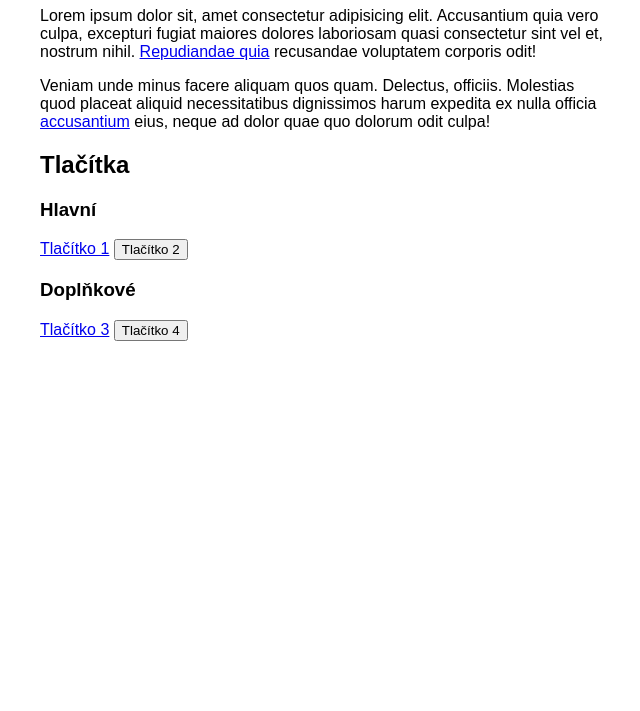
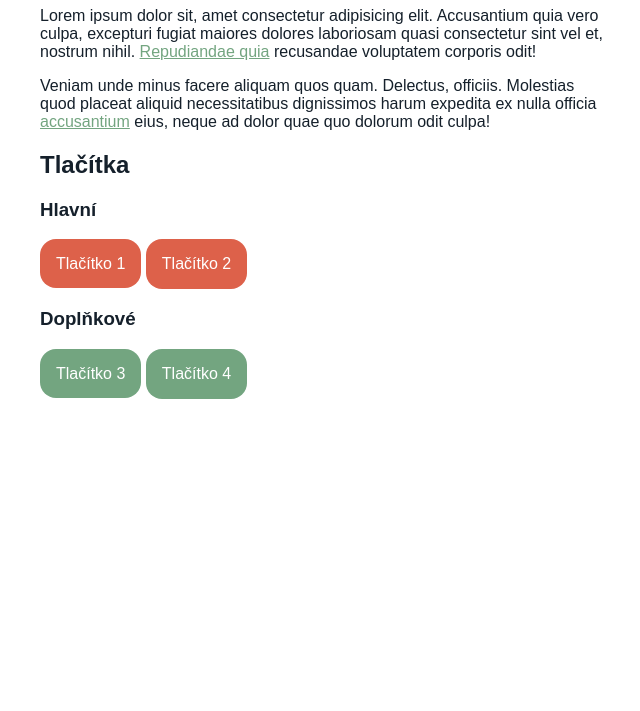
Before and after one commit to chico2811/Cviceni-Custom-properties, a plain HTML site: page index.html in a window 1280 px wide. Shown: the part 89-800 px from the top of the page, without its empty margins (316-956 px from the left). Drawn offline with Linux system fonts and the light colour scheme.

Commit message:
Ukázkové řešení

```diff
--- a/moje-styly.css
+++ b/moje-styly.css
@@ -1,5 +1,61 @@
 /* Do tohoto souboru piš vlastní styly */
 
 :root {
+	--hlavni-barva: #dd614a;
+	--doplnkova-barva: #73a580;
 
+	--vnitrni-vypln-tlacitek: 0.5em;
+
+	--barva-textu: #ffffff;
+	--barva-pozadi: #15202b;
 }
+
+@media (min-width: 800px) {
+	:root {
+		--vnitrni-vypln-tlacitek: 1em;
+	}
+}
+
+@media (prefers-color-scheme: light) {
+	:root {
+		--barva-textu: #15202b;
+		--barva-pozadi: #ffffff;
+	}
+}
+
+body {
+	color: var(--barva-textu);
+	background-color: var(--barva-pozadi);
+}
+
+h1 {
+	color: var(--hlavni-barva);
+}
+
+a {
+	color: var(--doplnkova-barva);
+}
+
+a:hover,
+a:focus {
+	color: var(--hlavni-barva);
+}
+
+.tlacitko {
+	color: #ffffff;
+	text-decoration: none;
+	font-size: inherit;
+	padding: var(--vnitrni-vypln-tlacitek);
+	background-color: var(--hlavni-barva);
+	border: none;
+	border-radius: var(--vnitrni-vypln-tlacitek);
+	cursor: pointer;
+}
+.tlacitko:hover,
+.tlacitko:focus {
+	color: #ffffff;
+	text-decoration: underline;
+}
+.tlacitko--doplnkove {
+	background-color: var(--doplnkova-barva);
+}
```
